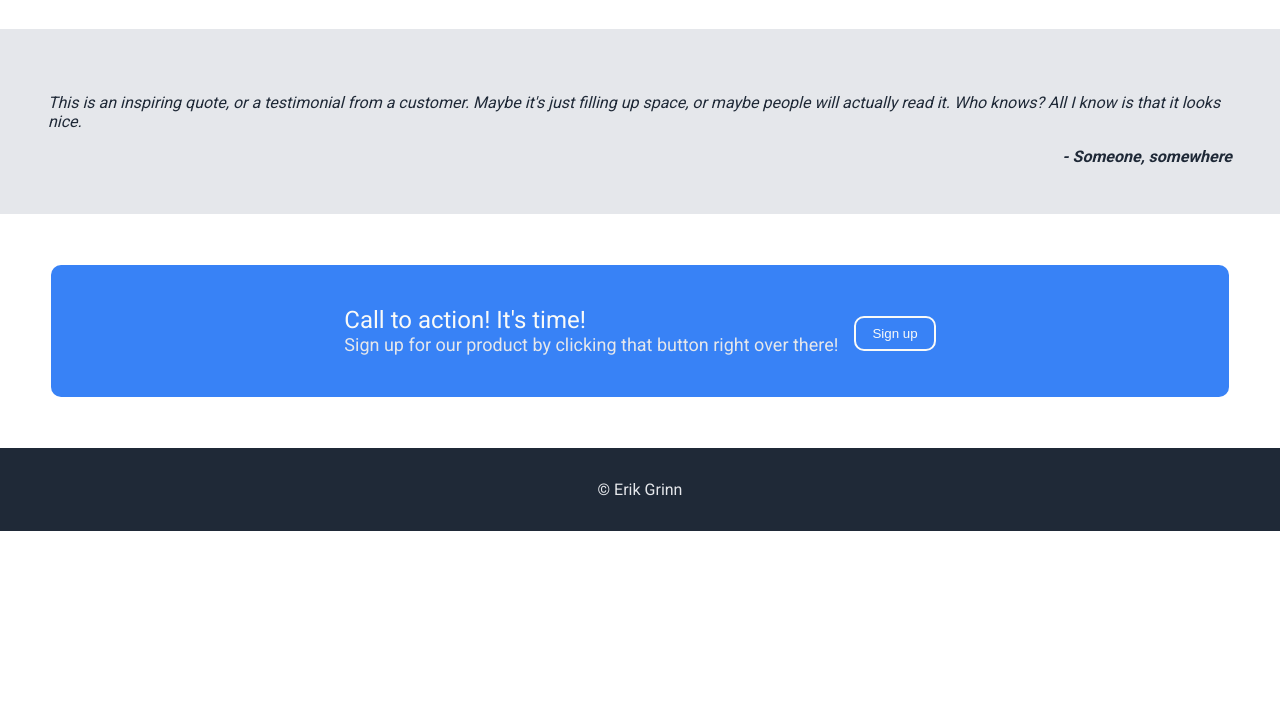
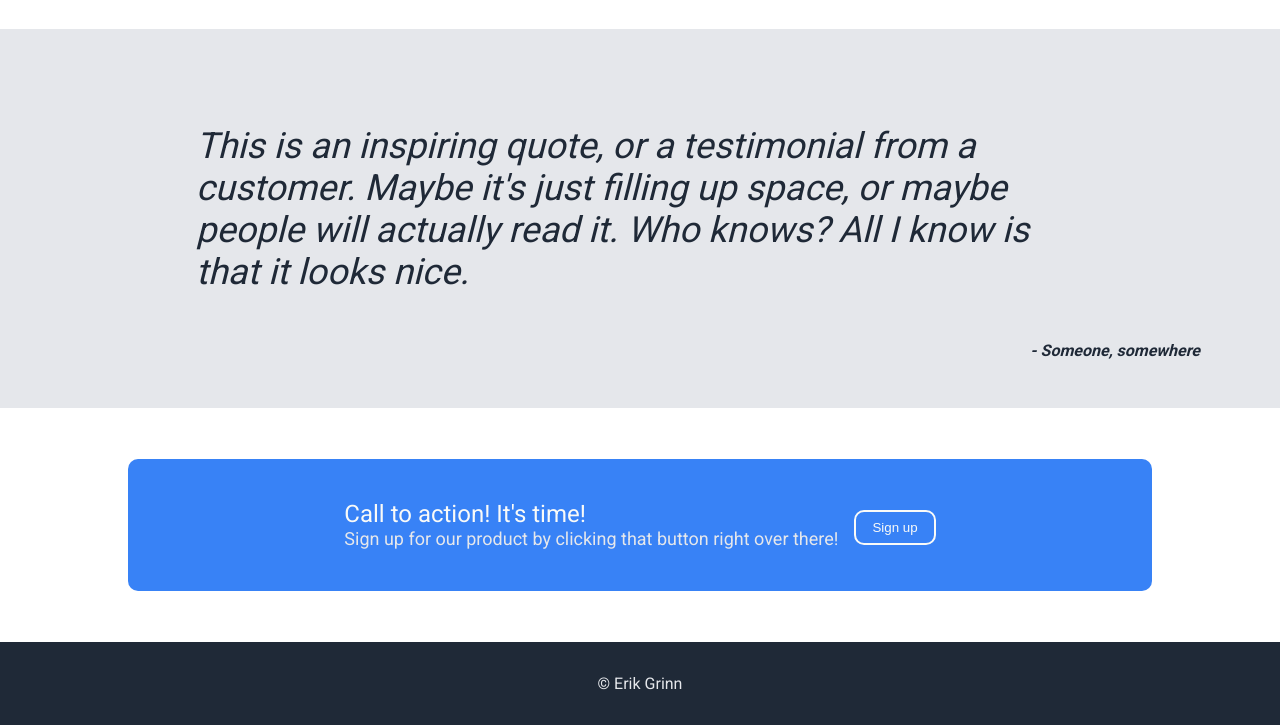
Before and after one commit to erikgrinn/odin-landing-page, a plain HTML site: page index.html in a window 1280 px wide. Shown: the part 712-1437 px from the top of the page. Before the commit the page ends 1243 px from the top, so only its background shows below. Drawn offline with Linux system fonts and the light colour scheme; a script that the page names is missing.

Commit message:
updated quote, call-to-action margin

```diff
--- a/style.css
+++ b/style.css
@@ -118,21 +118,28 @@ a {
     padding: 48px;
 }
 
-/* .quote {
-
-} */
+.quote {
+    padding: 48px;
+    height: 75%;
+    width: 75%;
+    margin: auto;
+    justify-content: center;
+    font-size: 36px;
+}
 
 .author {
     text-align: right;
+    padding: 0 32px;
 }
 
 .call-to-action {
     display: flex;
     background-color: #3882F6;
-    align-content: center;
-    margin: 4%;
+    /* align-content: center; */
+    margin: 4% 128px;
     padding: 16px 48px;
     height: 100px;
+    /* width: 50%; */
     /* width: auto; */
     justify-content: center;
     align-items: center;
```
